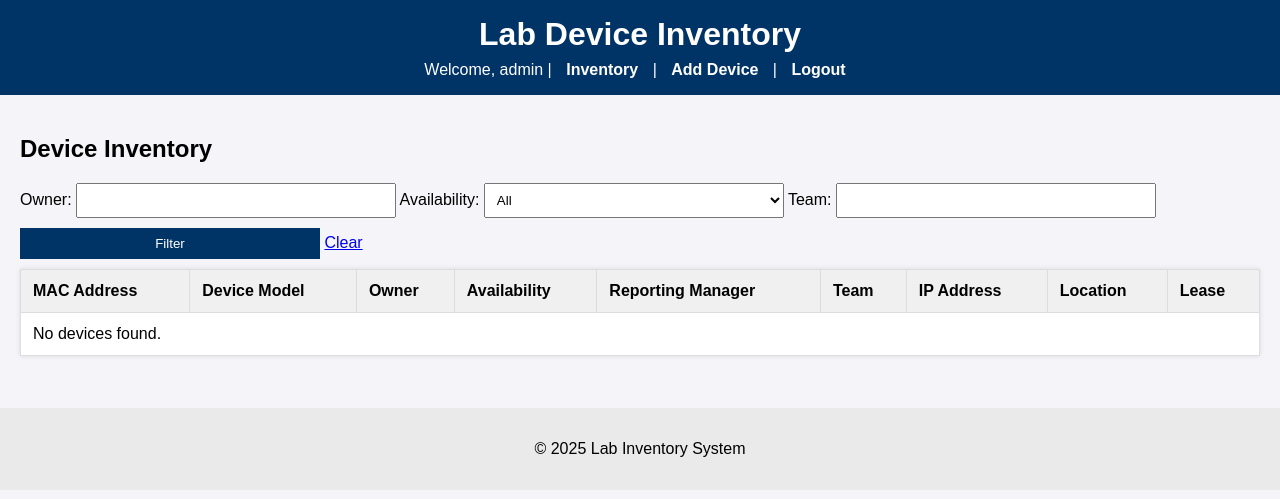
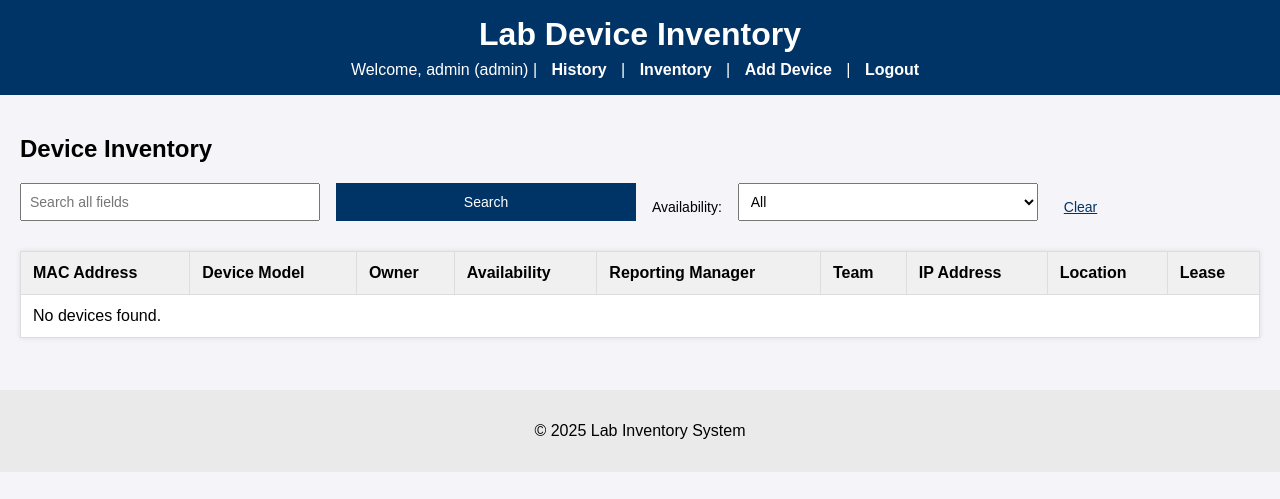
Before and after one commit to geniusgs94/Lab_Inventory_tool, a Flask app: page / in a window 1280 px wide. Shown: the top 499 px of the page. Run offline with Flask 3, Linux system fonts and the light colour scheme; a user stored in the database is signed in; data that the repository does not hold is empty.

Commit message:
improved functionalty added history

```diff
--- a/app.py
+++ b/app.py
@@ -48,6 +48,7 @@ def login():
             session.permanent = True
             session['user_id'] = user['id']
             session['username'] = user['username']
+            session['role'] = user['role']  # ✅ Set user role in session
             flash('Logged in successfully!', 'success')
             return redirect(url_for('index'))
         else:
@@ -55,30 +56,17 @@ def login():
 
     return render_template('login.html')
 
-
 @app.route('/logout')
 def logout():
     session.clear()
     flash('Logged out successfully.', 'success')
     return redirect(url_for('login'))
 
+def is_admin():
+    return session.get('role') == 'admin'
 
-def login_required(f):
-    """
-    Apply @login_required to all routes that require authentication.
-    # Example usage:
-    @app.route('/')
-    @login_required
-    def index():
-    """
-    @wraps(f)
-    def decorated_function(*args, **kwargs):
-        if not is_logged_in():
-            flash('Please log in to access this page.', 'error')
-            return redirect(url_for('login'))
-        return f(*args, **kwargs)
-    return decorated_function
-
+def is_user():
+    return session.get('role') == 'user'
 
 # ----------------------------
 # Helpers
@@ -92,6 +80,7 @@ def login_required(f):
     @wraps(f)
     def decorated_function(*args, **kwargs):
         if 'username' not in session:
+            flash("Session expired or you are not logged in.", "danger")
             return redirect(url_for('login'))
         return f(*args, **kwargs)
     return decorated_function
@@ -110,25 +99,34 @@ def log_change(username, action, item_name, details):
 # ----------------------------
 
 @app.route('/')
+@login_required
 def index():
-    owner = request.args.get('owner')
+    search = request.args.get('search')
     availability = request.args.get('availability')
-    team = request.args.get('team')
 
     query = 'SELECT * FROM devices WHERE 1=1'
     params = []
 
-    if owner:
-        query += ' AND owner LIKE ?'
-        params.append(f'%{owner}%')
+    if search:
+        like = f"%{search}%"
+        query += '''
+            AND (
+                mac_address LIKE ? OR
+                device_model LIKE ? OR
+                owner LIKE ? OR
+                availability LIKE ? OR
+                reporting_manager LIKE ? OR
+                team LIKE ? OR
+                ip_address LIKE ? OR
+                location LIKE ? OR
+                lease LIKE ?
+            )
+        '''
+        params.extend([like] * 9)
 
     if availability:
         query += ' AND availability = ?'
         params.append(availability)
-
-    if team:
-        query += ' AND team LIKE ?'
-        params.append(f'%{team}%')
 
     conn = get_db_connection()
     devices = conn.execute(query, params).fetchall()
@@ -152,7 +150,7 @@ def add_item():
 
             # 3. Collect other fields
             model = request.form['device_model']
-            owner = request.form['owner']
+            owner = session['username'] if is_user() else request.form['owner']
             availability = request.form['availability']
             manager = request.form['reporting_manager']
             team = request.form['team']
@@ -175,16 +173,34 @@ def add_item():
             flash(str(e), "danger")
             return render_template('add_item.html')
 
+    # This handles the GET request
+    return render_template('add_item.html')
+
 @app.route('/edit/<int:id>', methods=['GET', 'POST'])
 @login_required
 def edit_item(id):
     conn = sqlite3.connect('inventory.db')
+    conn.row_factory = sqlite3.Row
     cursor = conn.cursor()
+    cursor.execute('SELECT * FROM devices WHERE id = ?', (id,))
+    device = cursor.fetchone()
+
+    if not device:
+        conn.close()
+        flash("Device not found", "danger")
+        return redirect(url_for('index'))
+
+    # Enforce user access
+    if is_user():
+        if device['owner'] != session['username'] and device['availability'] != 'Available':
+            conn.close()
+            flash("Access denied. You can't edit devices owned by others.", "danger")
+            return redirect(url_for('index'))
 
     if request.method == 'POST':
         mac = request.form['mac_address']
         model = request.form['device_model']
-        owner = request.form['owner']
+        owner = session['username'] if is_user() else request.form['owner']
         availability = request.form['availability']
         manager = request.form['reporting_manager']
         team = request.form['team']
@@ -226,10 +242,22 @@ def edit_item(id):
 def delete_item(id):
     conn = get_db_connection()
     device = conn.execute('SELECT * FROM devices WHERE id = ?', (id,)).fetchone()
-    if device:
-        conn.execute('DELETE FROM devices WHERE id = ?', (id,))
-        conn.commit()
-        log_change(session['username'], 'Delete', device['mac_address'], dict(device))
+
+    if not device:
+        conn.close()
+        flash("Device not found", "danger")
+        return redirect(url_for('index'))
+
+    # Access control
+    if is_user():
+        if device['owner'] != session['username'] and device['availability'] != 'Available':
+            conn.close()
+            flash("Access denied. You can't delete devices owned by others.", "danger")
+            return redirect(url_for('index'))
+
+    conn.execute('DELETE FROM devices WHERE id = ?', (id,))
+    conn.commit()
+    log_change(session['username'], 'Delete', device['mac_address'], dict(device))
     conn.close()
     return redirect(url_for('index'))
 
--- a/static/styles.css
+++ b/static/styles.css
@@ -90,3 +90,54 @@ footer {
     border-radius: 5px;
     margin-bottom: 20px;
 }
+
+.error {
+    color: darkred;
+    background-color: #ffe5e5;
+    padding: 10px;
+    border: 1px solid darkred;
+    border-radius: 5px;
+    margin-bottom: 20px;
+}
+
+ul {
+    margin-top: 0;
+    margin-bottom: 10px;
+    padding-left: 0;
+    list-style: none;
+}
+.search-form {
+    display: flex;
+    flex-wrap: wrap;
+    align-items: center;
+    gap: 16px;
+    margin-bottom: 20px;
+}
+
+.search-form input[type="text"],
+.search-form select,
+.search-form button,
+.search-form .clear-button {
+    padding: 8px;
+    height: 38px;
+    font-size: 14px;
+    box-sizing: border-box;
+}
+
+.search-form .clear-button {
+    background-color: transparent;
+    color: #003366;
+    text-decoration: underline;
+    border: none;
+    cursor: pointer;
+    padding: 0 10px;
+    height: auto;
+    align-self: center;
+}
+/* Match availability label styling with form fields */
+.availability-label {
+    font-size: 14px;
+    height: 38px;
+    display: flex;
+    align-items: center;
+}
--- a/templates/index.html
+++ b/templates/index.html
@@ -2,22 +2,25 @@
 
 {% block content %}
 <h2>Device Inventory</h2>
-<form method="get" action="{{ url_for('index') }}">
-    <label for="owner">Owner:</label>
-    <input type="text" name="owner" value="{{ request.args.get('owner', '') }}">
 
-    <label for="availability">Availability:</label>
-    <select name="availability">
+<form method="get" action="{{ url_for('index') }}" class="search-form">
+    <input
+        type="text"
+        name="search"
+        placeholder="Search all fields"
+        value="{{ request.args.get('search', '') }}"
+    >
+
+    <button type="submit">Search</button>
+
+    <label for="availability" class="availability-label">Availability:</label>
+    <select name="availability" id="availability">
         <option value="">All</option>
         <option value="Available" {% if request.args.get('availability') == 'Available' %}selected{% endif %}>Available</option>
         <option value="In Use" {% if request.args.get('availability') == 'In Use' %}selected{% endif %}>In Use</option>
     </select>
 
-    <label for="team">Team:</label>
-    <input type="text" name="team" value="{{ request.args.get('team', '') }}">
-
-    <button type="submit">Filter</button>
-    <a href="{{ url_for('index') }}">Clear</a>
+    <a href="{{ url_for('index') }}" class="clear-button">Clear</a>
 </form>
 
 <table border="1">
--- a/templates/layout.html
+++ b/templates/layout.html
@@ -10,7 +10,8 @@
         <h1>Lab Device Inventory</h1>
         <nav>
             {% if session.get('username') %}
-                Welcome, {{ session.username }} |
+                Welcome, {{ session.username }} ({{ session.role }}) |
+                <a href="{{ url_for('history') }}">History</a> |
                 <a href="{{ url_for('index') }}">Inventory</a> |
                 <a href="{{ url_for('add_item') }}">Add Device</a> |
                 <a href="{{ url_for('logout') }}">Logout</a>
```
Also changed, not shown: add_user.py (+5 -2 lines), init_db.py (+22 -8 lines), templates/history.html (added, +32 -0 lines), templates/login.html (+5 -3 lines), inventory.db.
